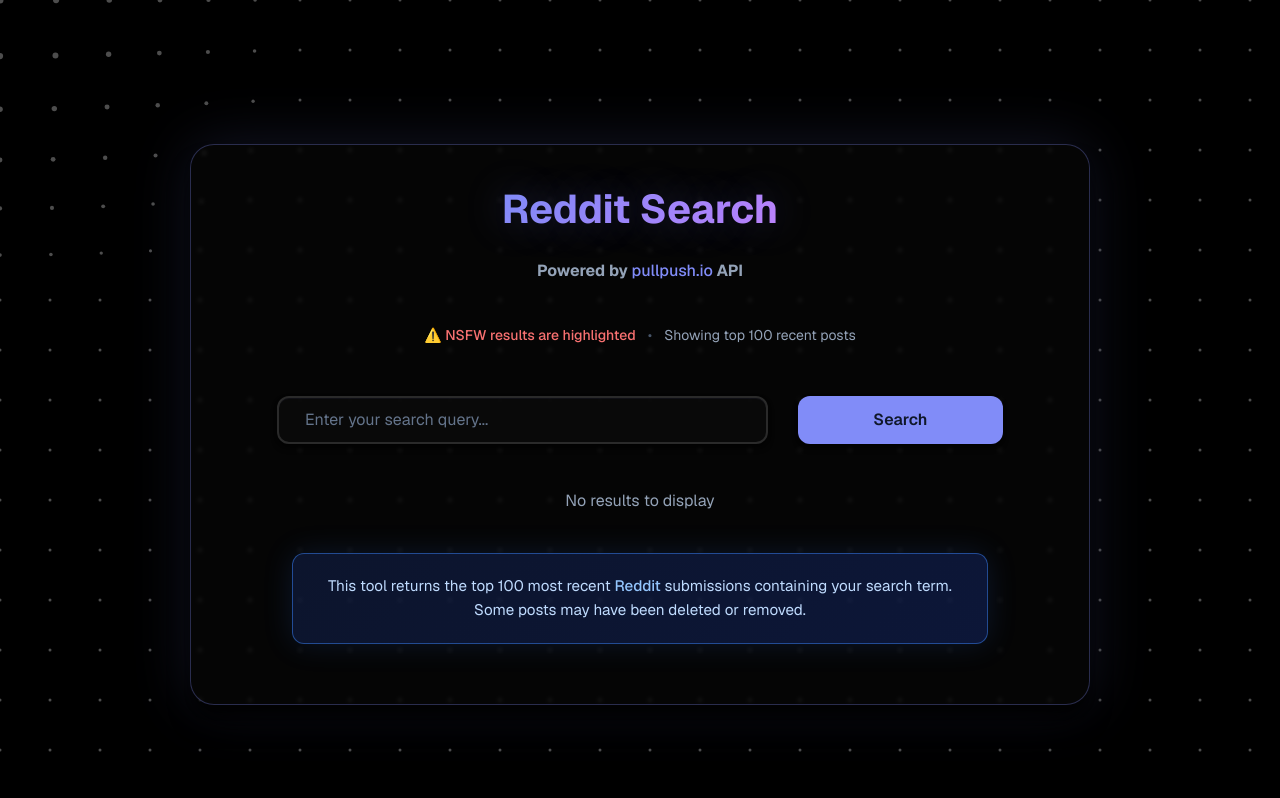
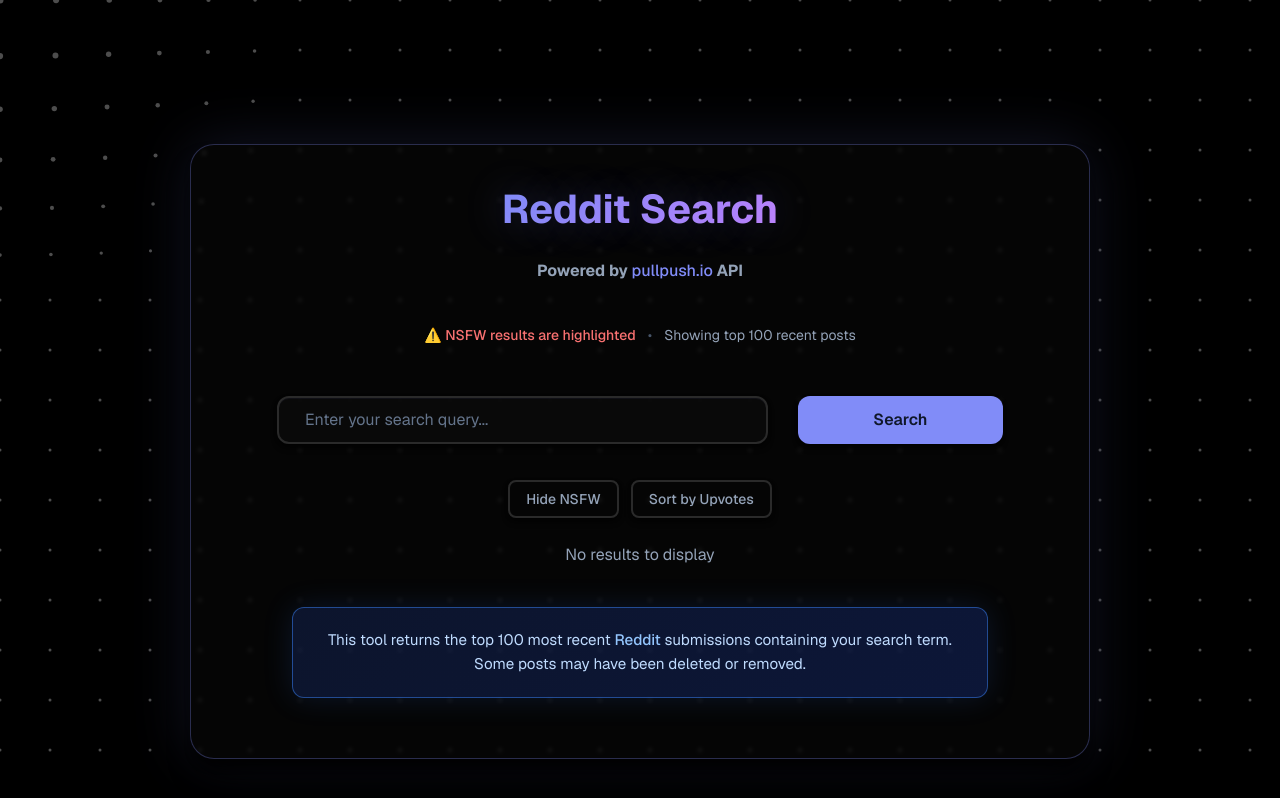
Before and after one commit to fruitSalad266/redditquery, a Next.js app: page / in a window 1280 px wide. Shown: the top 798 px of the page. Built offline with nearby package versions, Linux system fonts and the light colour scheme.

Commit message:
added filter buttons

```diff
--- a/app/SearchResults.jsx
+++ b/app/SearchResults.jsx
@@ -83,6 +83,7 @@
     const [error, setError] = useState(null);
     const [isLoading, setIsLoading] = useState(false);
     const [hideNSFW, setHideNSFW] = useState(false);
+    const [sortOrder, setSortOrder] = useState('none'); // 'none', 'asc', 'desc'
 
     const newQuery = async () => {
 
@@ -111,7 +112,21 @@
     };
 
     // Filter results based on NSFW preference
-    const filteredResults = hideNSFW ? results.filter(result => !result.nsfw) : results;
+    let filteredResults = hideNSFW ? results.filter(result => !result.nsfw) : results;
+
+    // Sort results based on upvotes
+    if (sortOrder === 'asc') {
+        filteredResults = [...filteredResults].sort((a, b) => (a.ups || 0) - (b.ups || 0));
+    } else if (sortOrder === 'desc') {
+        filteredResults = [...filteredResults].sort((a, b) => (b.ups || 0) - (a.ups || 0));
+    }
+
+    // Cycle through sort options
+    const cycleSortOrder = () => {
+        if (sortOrder === 'none') setSortOrder('desc');
+        else if (sortOrder === 'desc') setSortOrder('asc');
+        else setSortOrder('none');
+    };
 
     return (
         <div style={{width: "100%"}}>
@@ -126,9 +141,8 @@
                 <button onClick={newQuery} id="searchButton">Search</button>
             </div>
 
-            {/* NSFW Filter Toggle */}
-            {results.length > 0 && (
-                <div style={{marginTop: "16px", display: "flex", justifyContent: "center"}}>
+            {/* Filter and Sort Controls */}
+            <div style={{marginTop: "16px", display: "flex", justifyContent: "center", gap: "12px", flexWrap: "wrap"}}>
                 <button
                     onClick={() => setHideNSFW(!hideNSFW)}
                     style={{
@@ -148,8 +162,29 @@
                 >
                     {hideNSFW ? "✓ NSFW Hidden" : "Hide NSFW"}
                 </button>
+
+                <button
+                    onClick={cycleSortOrder}
+                    style={{
+                        padding: "8px 16px",
+                        fontSize: "0.875rem",
+                        borderRadius: "8px",
+                        border: sortOrder !== 'none' ? "2px solid #818cf8" : "2px solid #2a2a2a",
+                        background: sortOrder !== 'none' ? "rgba(129, 140, 248, 0.2)" : "transparent",
+                        color: sortOrder !== 'none' ? "#a5b4fc" : "#94a3b8",
+                        cursor: "pointer",
+                        transition: "all 0.2s ease",
+                        fontWeight: "500",
+                        height: "auto",
+                        width: "auto",
+                        margin: "0"
+                    }}
+                >
+                    {sortOrder === 'none' && "Sort by Upvotes"}
+                    {sortOrder === 'desc' && "↓ Most Upvoted"}
+                    {sortOrder === 'asc' && "↑ Least Upvoted"}
+                </button>
             </div>
-            )}
 
             {isLoading && (
                 <div style={{ marginTop: "20px", display: "flex", justifyContent: "center", alignItems: "center" }}>
```
Lines whose indentation alone changed are shown as unchanged.
